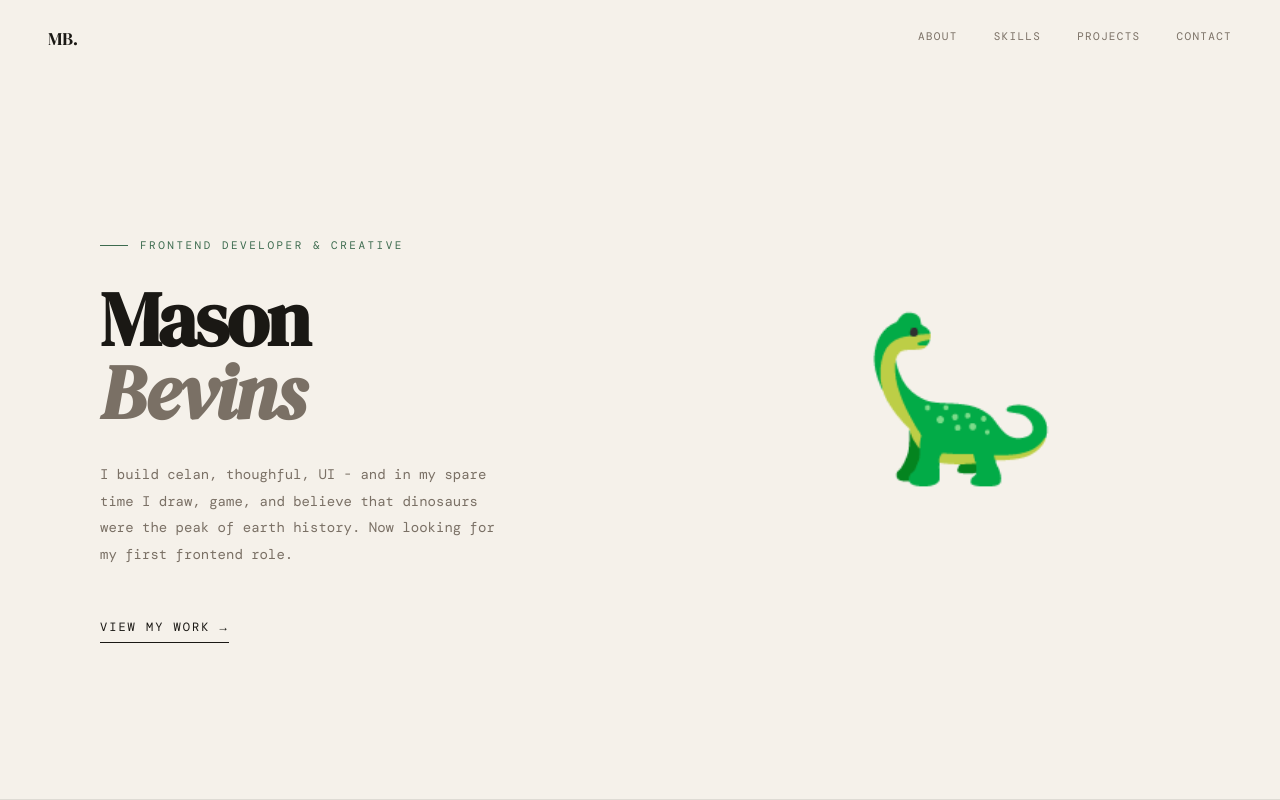
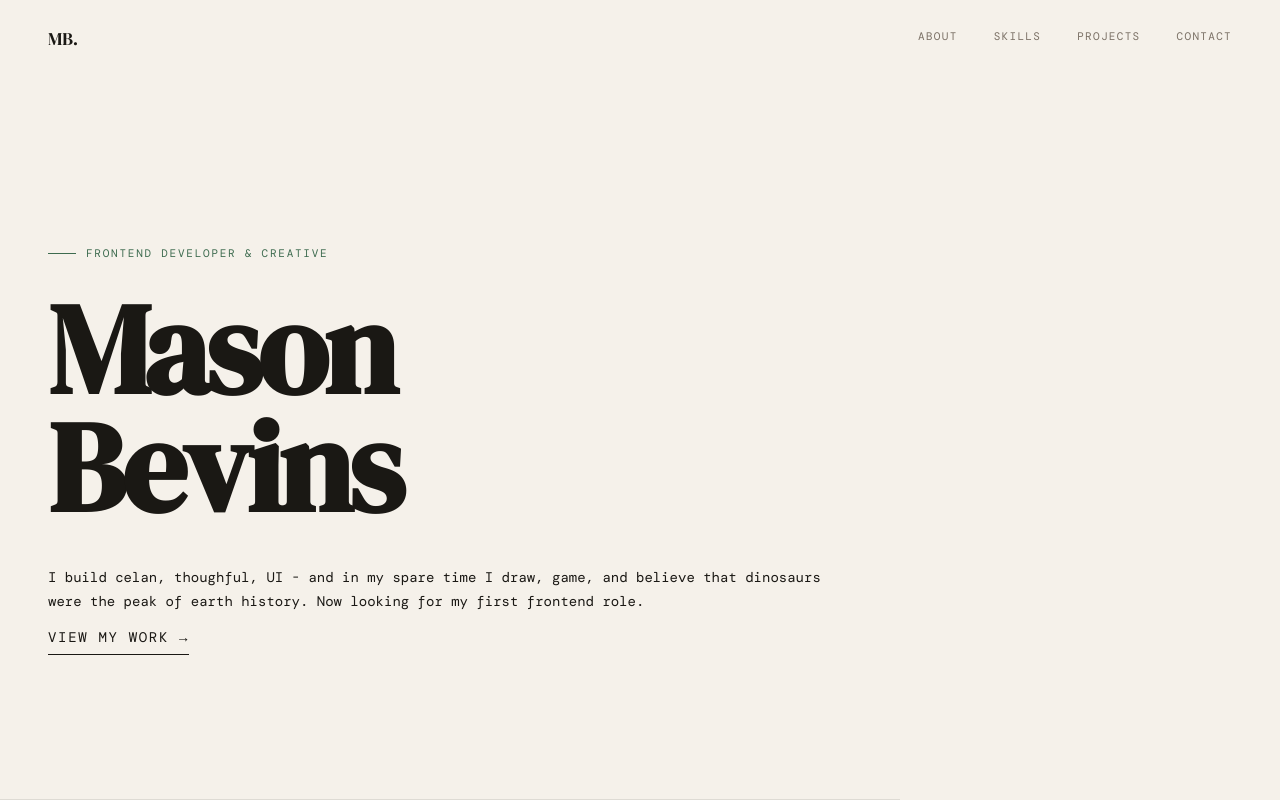
Before and after one commit to masonb03/my-portfolio, a React (Vite) app: page / in a window 1280 px wide. Shown: the top 800 px of the page. Built offline with nearby package versions, Linux system fonts and the light colour scheme; a web font is replaced by a local one.

Commit message:
refactor: simplify Hero component layout and styles

```diff
--- a/src/components/Hero.jsx
+++ b/src/components/Hero.jsx
@@ -11,9 +11,6 @@ const Hero = () => {
             <p className="hero__description"  data-aos="fade-up" data-aos-delay="300">I build celan, thoughful, UI - and in my spare time I draw, game, and believe that dinosaurs were the peak of earth history. Now looking for my first frontend role.</p>
             <a href="#projects" className="hero__cta"  data-aos="fade-up" data-aos-delay="400">View my work →</a>
         </div>
-        <div className="hero__right"  data-aos="fade-up" data-aos-delay="100">
-            <p className="hero__placeholder">🦕</p>
-        </div>
     </section>
   )
 }
--- a/src/styles/Hero.css
+++ b/src/styles/Hero.css
@@ -1,26 +1,23 @@
 .hero {
-    display: grid;
-    align-items: center;
-    grid-template-columns: 1fr 1fr;
   min-height: 100vh;
-    padding: 48px 0;
+  display: flex;
+  flex-direction: column;
+  justify-content: center;
+  padding: 0 48px;
+  padding-top: 100px;
   border-bottom: 1px solid var(--faint);
-}
-
-.hero__left {
-    padding-top: 80px;
-    margin-left: 100px;
+  max-width: 900px;
 }
 
 .hero__tag {
-    display: flex;
-    align-items: center;
   font-size: 11px;
-    letter-spacing: 2.5px;
+  letter-spacing: 0.16em;
   text-transform: uppercase;
   color: var(--green);
   margin-bottom: 28px;
-    gap: 12px;
+  display: flex;
+  align-items: center;
+  gap: 10px;
 }
 
 .hero__tag::before {
@@ -33,23 +30,23 @@
 
 .hero__name {
   font-family: var(--serif);
-    font-size: clamp(52px, 6vw, 88px);
-    line-height: 0.95;
-    letter-spacing: -2px;
-    margin-bottom: 32px;
+  font-size: clamp(72px, 10vw, 140px);
+  line-height: 0.92;
+  letter-spacing: -0.03em;
+  margin-bottom: 40px;
 }
 
-.hero__name--italic {
+.hero__name-italic {
   font-style: italic;
   color: var(--mid);
 }
 
-.hero__description {
-    font-size: 14px;
+.hero__desc {
+  font-size: 15px;
   color: var(--mid);
-    max-width: 400px;
+  max-width: 480px;
   line-height: 1.9;
-    margin-bottom: 48px;
+  margin-bottom: 52px;
 }
 
 .hero__cta {
@@ -58,12 +55,13 @@
   gap: 12px;
   text-decoration: none;
   color: var(--ink);
-    font-size: 12px;
-    letter-spacing: 2px;
+  font-size: 14px;
+  letter-spacing: 0.12em;
   text-transform: uppercase;
   border-bottom: 1px solid var(--ink);
   padding-bottom: 4px;
-    transition: gap 0.3s, color 0.2s ease;
+  margin-top: 12px;
+  transition: gap 0.3s, color 0.2s;
 }
 
 .hero__cta:hover {
@@ -71,10 +69,3 @@
   color: var(--green);
   border-color: var(--green);
 }
-
-.hero__right {
-  display: flex;
-  align-items: center;
-  justify-content: center;
-  font-size: 160px;
-}
```
Lines whose indentation alone changed are shown as unchanged.
